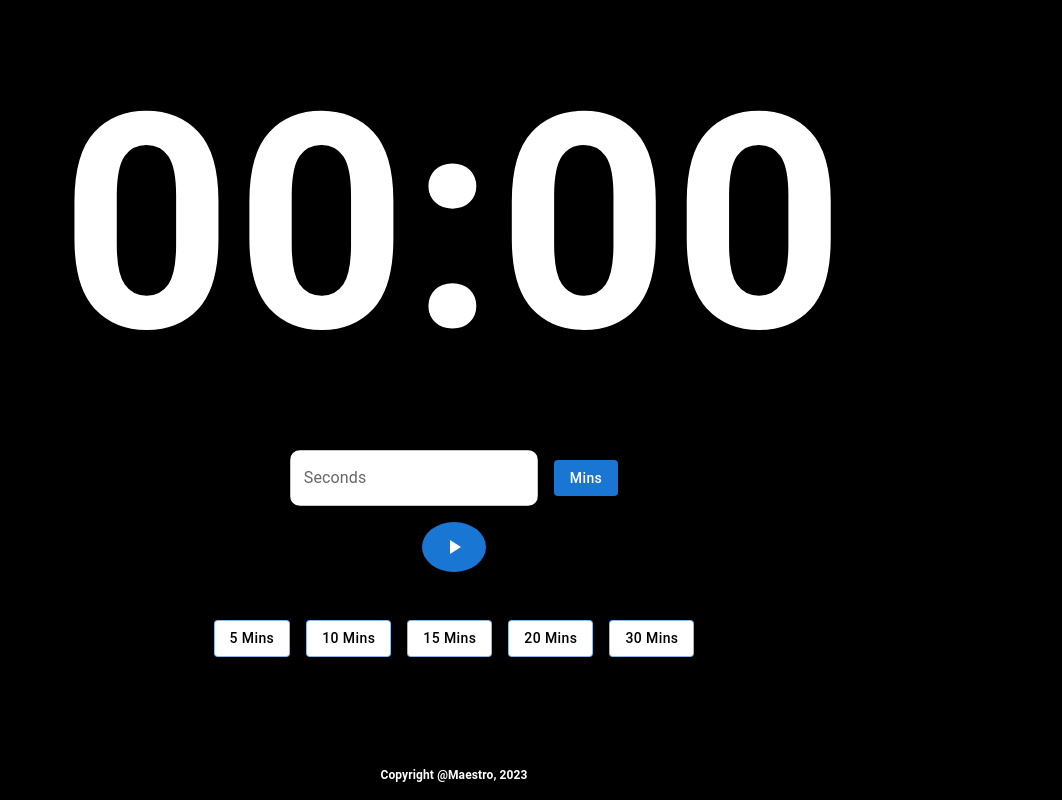
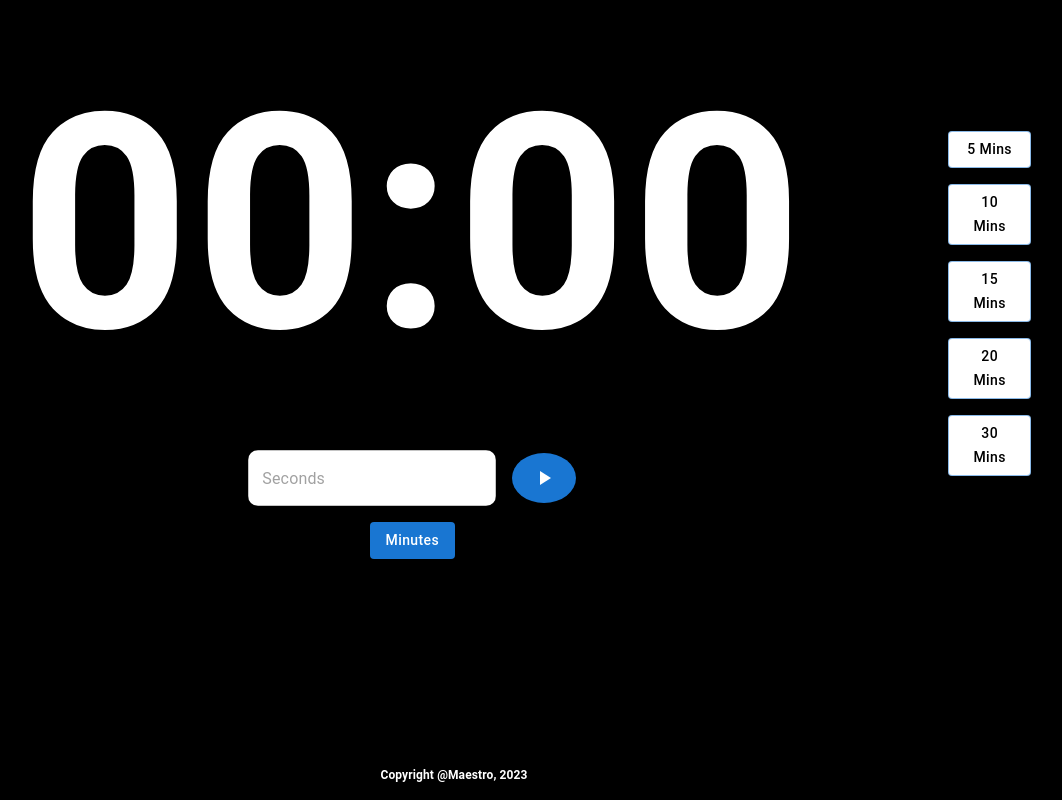
Before and after one commit to Maestrokun/Countdown-App, a React (Create React App) app: page / in a window 1280 px wide. Shown: the whole page, without its empty margins (186-1248 px from the left). Built offline with nearby package versions, Linux system fonts and the light colour scheme.

Commit message:
added enter key

```diff
--- a/public/index.html
+++ b/public/index.html
@@ -2,14 +2,11 @@
 <html lang="en">
   <head>
     <meta charset="utf-8" />
-    <link rel="icon" href="%PUBLIC_URL%/favicon.ico" />
+    <link rel="icon" href="%PUBLIC_URL%/time.png" />
     <meta name="viewport" content="width=device-width, initial-scale=1" />
     <meta name="theme-color" content="#000000" />
-    <meta
-      name="description"
-      content="Web site created using create-react-app"
-    />
-    <link rel="apple-touch-icon" href="%PUBLIC_URL%/logo192.png" />
+    <meta name="description" content="Countdown created by Maestrokun" />
+    <link rel="apple-touch-icon" href="%PUBLIC_URL%/time.png" />
     <!--
       manifest.json provides metadata used when your web app is installed on a
       user's mobile device or desktop. See https://developers.google.com/web/fundamentals/web-app-manifest/
@@ -24,7 +21,7 @@
       work correctly both with client-side routing and a non-root public URL.
       Learn how to configure a non-root public URL by running `npm run build`.
     -->
-    <title>React App</title>
+    <title>Countdown - Maestro</title>
   </head>
   <body>
     <noscript>You need to enable JavaScript to run this app.</noscript>
--- a/src/Count/SetCount.jsx
+++ b/src/Count/SetCount.jsx
@@ -20,6 +20,13 @@ const SetCount = ({ handleStart }) => {
     setCountdownTime(event.target.value);
   };
 
+  const handleKeyPress = (event) => {
+    if (event.key === "Enter") {
+      event.preventDefault();
+      handleStartTimerClick();
+    }
+  };
+
   const handlePresetClick = (presetTimeInMinutes) => {
     const timeInSeconds = presetTimeInMinutes * 60;
     console.log(`Starting timer with ${timeInSeconds} seconds`);
@@ -39,13 +46,16 @@ const SetCount = ({ handleStart }) => {
         gap: 8
       }}
     >
-      {/* <Box></Box> */}
+      <Box
+        sx={{ display: "flex", justifyContent: "center", alignItems: "center", width: '93vw', px:2 }}
+      >
         <Box
           sx={{
             display: "flex",
             flexDirection: "column",
             justifyContent: "center",
-          alignItems: "center"
+            alignItems: "center",
+            width: '90%'
           }}
         >
           <Typography sx={{ fontSize: "300px", fontWeight: 700 }}>
@@ -70,22 +80,13 @@ const SetCount = ({ handleStart }) => {
               }}
             >
               <TextField
-              label={inputType === "seconds" ? "Seconds" : "Minutes"}
+                placeholder={inputType === "seconds" ? "Seconds" : "Minutes"}
+                variant="outlined"
                 sx={{ color: "#fff", background: "#fff", borderRadius: "10px" }}
                 value={countdownTime}
                 onChange={handleCountdownTimeChange}
+                onKeyPress={handleKeyPress}
               />
-            <Button
-              variant="contained"
-              color="primary"
-              sx={{ textTransform: "capitalize" }}
-              onClick={() =>
-                setInputType(inputType === "seconds" ? "minutes" : "seconds")
-              }
-            >
-              {inputType === "seconds" ? "Mins" : "Secs"}
-            </Button>
-          </Box>
               <Box>
                 <Button
                   variant="contained"
@@ -96,7 +97,27 @@ const SetCount = ({ handleStart }) => {
                 </Button>
               </Box>
             </Box>
-        <Box sx={{ display: "flex", mt: 6, gap: 2 }}>
+            <Box
+              sx={{
+                display: "flex",
+                justifyContent: "flex-start",
+                alignItems: "flex-start"
+              }}
+            >
+              <Button
+                variant="contained"
+                color="primary"
+                sx={{ textTransform: "capitalize" }}
+                onClick={() =>
+                  setInputType(inputType === "seconds" ? "minutes" : "seconds")
+                }
+              >
+                {inputType === "seconds" ? "Minutes" : "Seconds"}
+              </Button>
+            </Box>
+          </Box>
+        </Box>
+        <Box sx={{ display: "flex", flexDirection: "column", mt: 6, gap: 2, width: '7%' }}>
           {[5, 10, 15, 20, 30].map((time) => (
             <Button
               key={time}
--- a/src/CountdownTimer/Counter.jsx
+++ b/src/CountdownTimer/Counter.jsx
@@ -41,8 +41,8 @@ const Counter = ({ countdownTime, onRefresh }) => {
   return (
     <Box display={{ display: "flex", justifyContent: "center", alignItems: "center", fontSize: "28px", fontWeight: 700 }}>
       {isTimeUp ? (
-        <Box sx={{ display: "flex", flexDirection: "column", justifyContent: 'center', alignItems: "center", backgroundColor: "#f70404", color: '#FFFFFF', width: '100%', height: '100%',
-          fontSize: '250px',
+        <Box sx={{ display: "flex", flexDirection: "column", justifyContent: 'center', alignItems: "center", backgroundColor: "#f70404", color: '#FFFFFF', width: '100vw', height: '100vh',
+          fontSize: '340px',
           fontWeight: 700 }}>
           <Box>TIME UP</Box>
           <Button variant="contained" color="primary" onClick={handleRefresh} sx={{ marginTop: "20px", width: "30px", height: "50px", borderRadius: '50%' }}>
@@ -50,7 +50,7 @@ const Counter = ({ countdownTime, onRefresh }) => {
             </Button>
         </Box>
       ) : (
-          <Box sx={{ display: 'flex', flexDirection: 'column', justifyContent: 'center', alignItems: 'center', backgroundColor: '#000000', color: '#FFFFFF', width: '100%', height: '100%', }}>
+          <Box sx={{ display: 'flex', flexDirection: 'column', justifyContent: 'center', alignItems: 'center', backgroundColor: '#000000', color: '#FFFFFF', width: '100vw', height: '100vh', }}>
             <Box sx={{ display: 'flex', justifyContent: 'center', alignItems: 'center', backgroundColor: '#000000', color: '#FFFFFF', fontSize: '500px',
           fontWeight: 700 }}>{formatTime(countdown)}</Box>
             <Button variant="contained" color="primary" onClick={handleRefresh} sx={{width: "20px", height: "50px", borderRadius: '50%' }}>
```
Also changed, not shown: public/time.jpg (added). Lines whose indentation alone changed are shown as unchanged.
